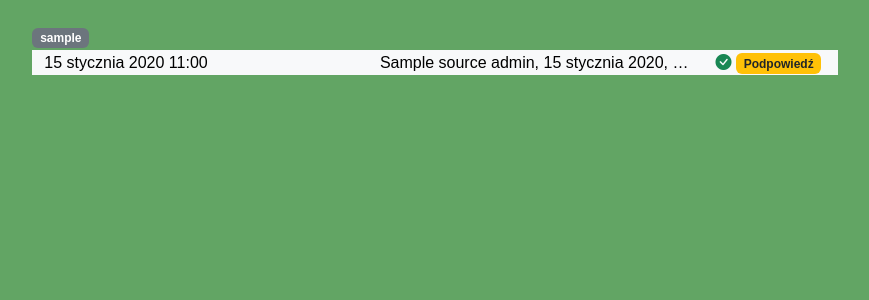
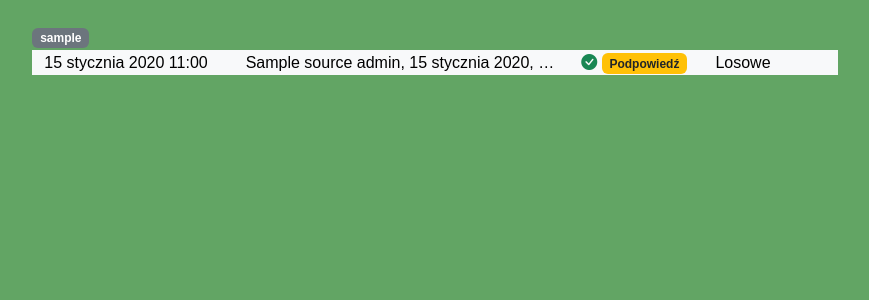
Before and after one commit to RomanAdamczyk/korepetycje-django-zwyk-e, a Django app: page /matematyka/admin/users/1/tasks/ in a window 1280 px wide. Shown: the part 102-402 px from the top of the page, without its empty margins (205-1074 px from the left). Run offline with Django 5.2, Linux system fonts and the light colour scheme; a user stored in the database is signed in; tables that the repository leaves empty hold one stand-in row (values such as "Sample post"); some libraries are stand-ins or nearby versions.

Commit message:
Add display of variable type (random/original) in user activity view

```diff
--- a/matematyka/templates/matematyka/user_tasks_for_admin.html
+++ b/matematyka/templates/matematyka/user_tasks_for_admin.html
@@ -6,14 +6,15 @@
     <div class="container custom-grid text-black">
         {% for ua in user_answers %}
         <div class="row">
-            <div class="col-lg-5">
+            <div class="col-lg-3">
                 <div class="list-group-item list-group-item-action short-content text-black">
                     {{ ua.answer_date }}
                 </div>
             </div>
             <div class="col-lg-5">
                 <div class="list-group-item list-group-item-action short-content text-black">
-                    {{ ua.issue.task.source }} {{ ua.issue.task.task_level.exam_level }}, {{ ua.issue.task.exam_date }}, zad {{ ua.issue.task.sub_number }}
+                    {{ ua.issue.task.source }} {{ ua.issue.task.task_level.exam_level }}, {{ ua.issue.task.exam_date }},
+                    zad {{ ua.issue.task.sub_number }}
                 </div>
             </div>
             <div class="col-lg-2">
@@ -28,6 +29,15 @@
                     {% endif %}
                 </div>
             </div>
+            <div class="col-lg-2">
+                <div class="list-group-item list-group-item-action short-content text-black">
+                    {% if ua.issue.variable_is_random %}
+                    Losowe
+                    {% else %}
+                    Oryginalne
+                    {% endif %}
+                </div>
+            </div>
         </div>
         {% endfor %}
     </div>
```
